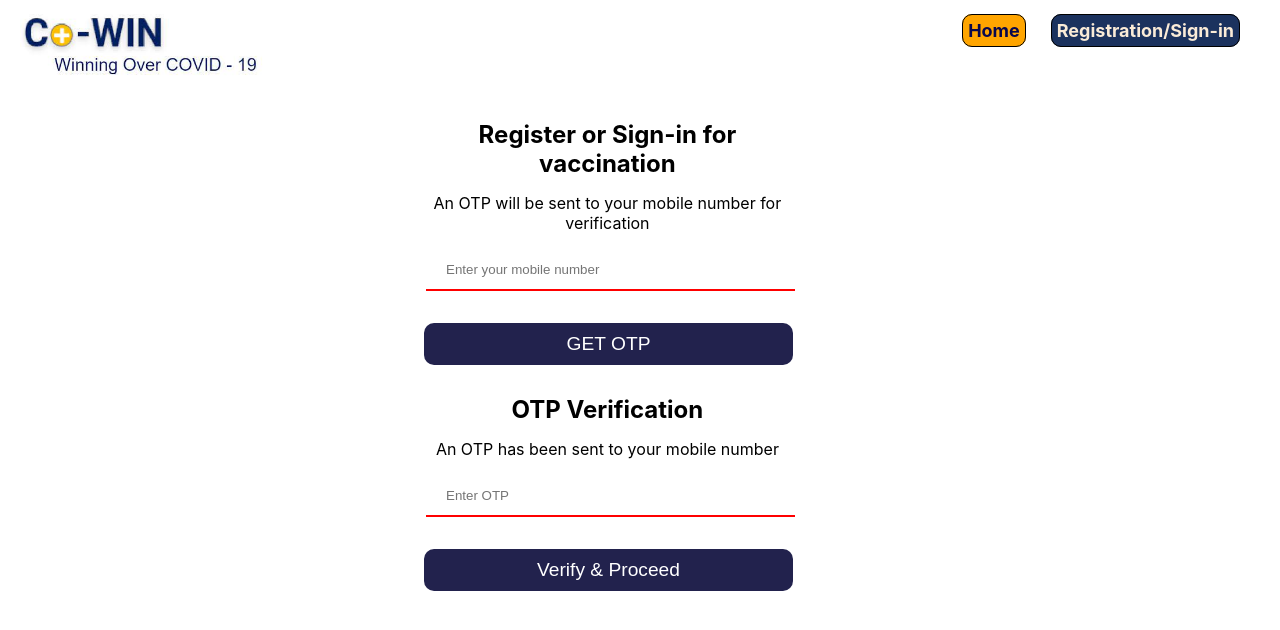
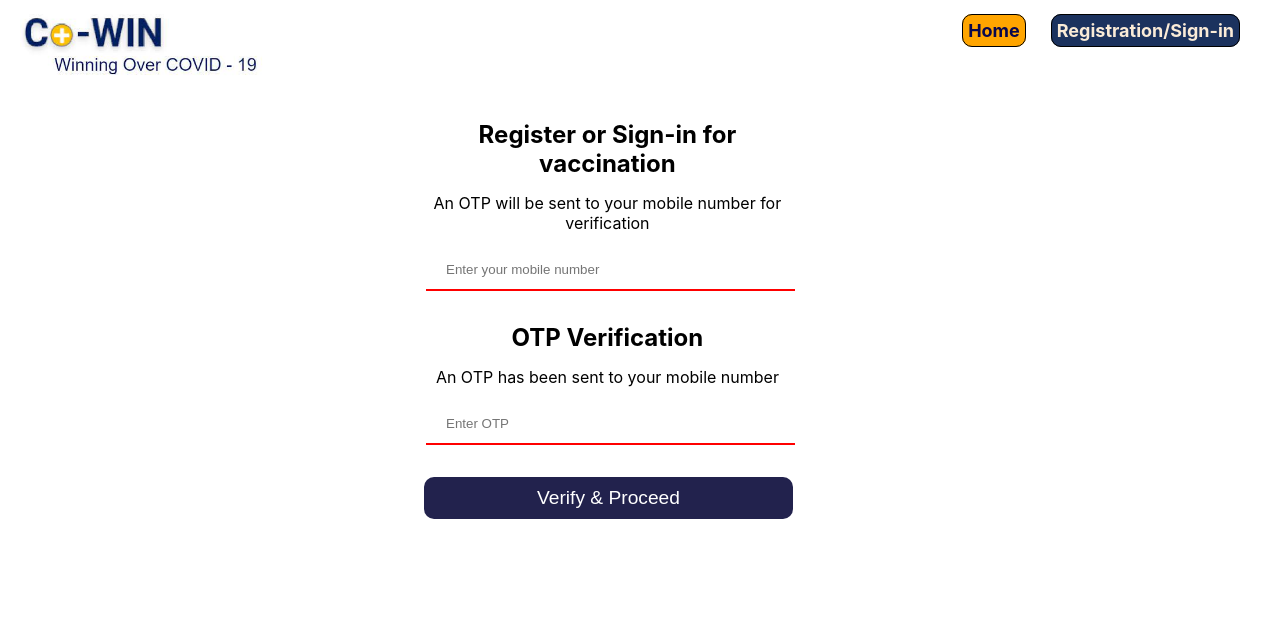
Before and after one commit to karunyat/ReactNative-karunya, a React (Create React App) app in the folder tasks/cowin/: page /login in a window 1280 px wide. Shown: the top 630 px of the page. Built offline with nearby package versions, Linux system fonts and the light colour scheme.

Commit message:
update error message

```diff
--- a/tasks/cowin/src/components/login.js
+++ b/tasks/cowin/src/components/login.js
@@ -21,7 +21,7 @@ const Login = (props) => {
       })
       .catch((err) => {
         setLoading(false);
-        //console.log("error >>>", err);
+        console.log("error >>>", err);
       });
     // props.history.push("/slotBooking");
   };
@@ -45,7 +45,7 @@ const Login = (props) => {
             />
             <br />
             {error && <p className="error">{error}</p>}
-            <button>GET OTP</button>
+            {/* <button>GET OTP</button> */}
 
             <h2>OTP Verification</h2>
 
```
